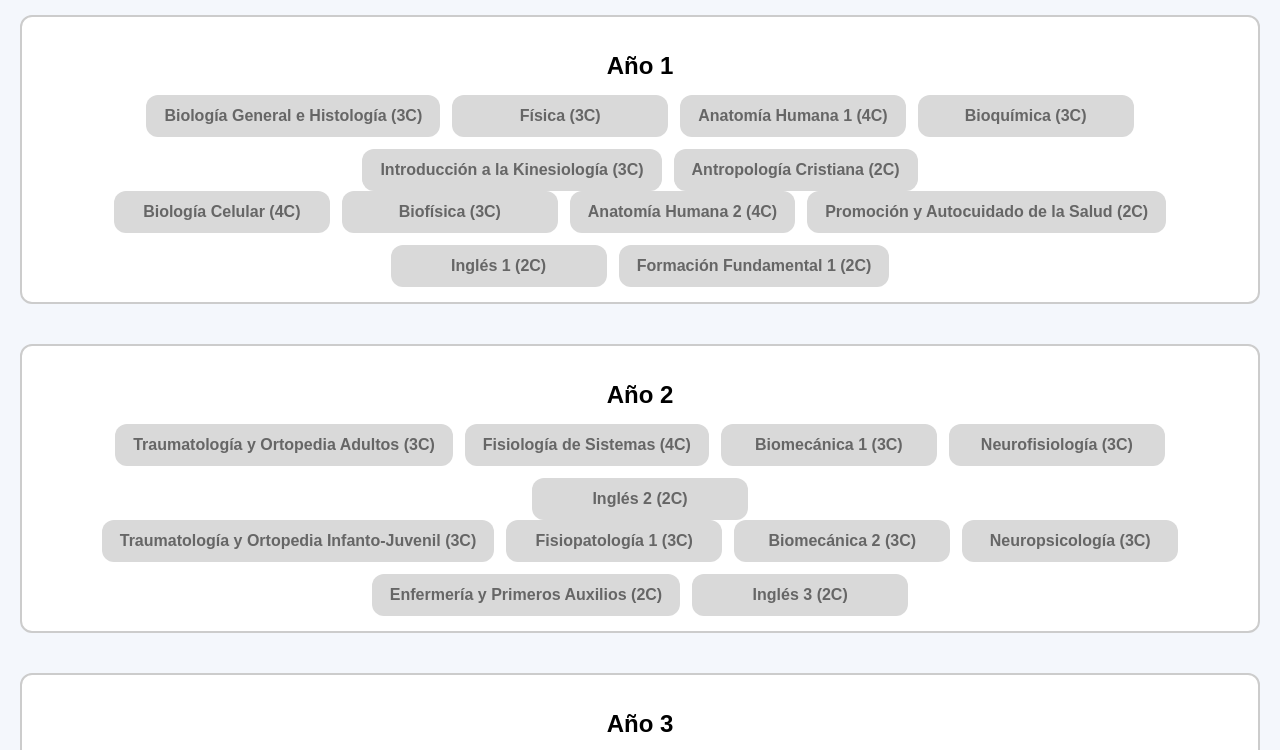
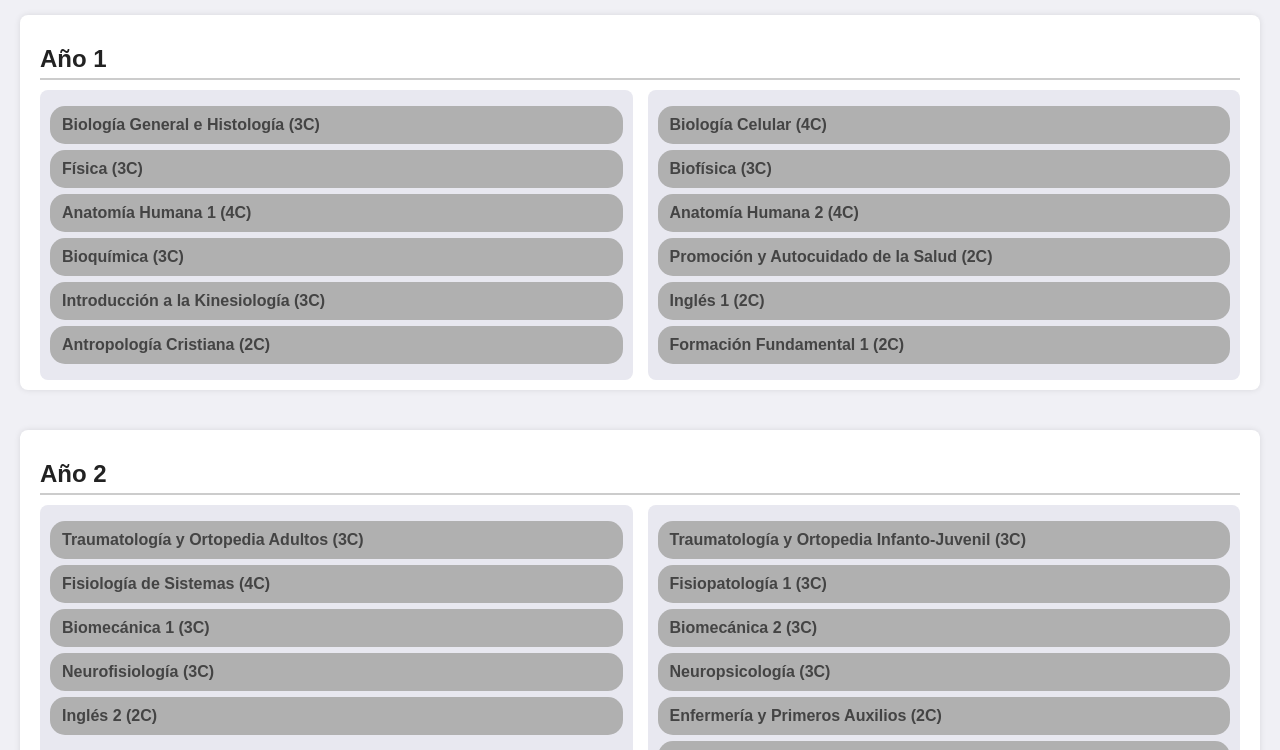
Before and after one commit to tutubale/malla-kine, a plain HTML site: page index.html in a window 1280 px wide. Shown: the part 73-823 px from the top of the page. Drawn offline with Linux system fonts and the light colour scheme.

Commit message:
styles.css

```diff
--- a/styles.css
+++ b/styles.css
@@ -1,59 +1,78 @@
 body {
   font-family: Arial, sans-serif;
-  background: #f4f7fc;
   margin: 20px;
+  background: #f0f0f5;
+  color: #222;
 }
+
 h1 {
   text-align: center;
   margin-bottom: 30px;
 }
+
 .year {
   margin-bottom: 40px;
-  border: 2px solid #ccc;
-  border-radius: 12px;
-  padding: 15px;
-  background: white;
-}
-.year h2 {
-  text-align: center;
-  margin-bottom: 15px;
-  font-size: 1.5rem;
-}
-.semester {
-  display: flex;
-  justify-content: center;
-  gap: 12px;
-  flex-wrap: wrap;
-}
-.subject {
-  background: #ccc;
-  border-radius: 12px;
-  padding: 12px 18px;
-  min-width: 180px;
-  cursor: pointer;
-  font-weight: 600;
-  text-align: center;
-  user-select: none;
-  transition: all 0.3s ease;
+  background: #fff;
+  border-radius: 8px;
+  padding: 10px 20px;
+  box-shadow: 0 0 6px rgba(0,0,0,0.1);
 }
 
-/* Estados */
-.aprobado {
-  background-color: #b29dd9;
-  color: white;
+.year h2 {
+  margin-bottom: 10px;
+  border-bottom: 2px solid #ccc;
+  padding-bottom: 5px;
+}
+
+.semesters-container {
+  display: flex;
+  gap: 15px;
+}
+
+.semester {
+  flex: 1;
+  background: #e8e8f0;
+  border-radius: 8px;
+  padding: 10px;
+  min-width: 180px;
+  box-sizing: border-box;
+}
+
+.subject {
+  background-color: #ccc;
+  margin: 6px 0;
+  padding: 10px 12px;
+  border-radius: 15px;
+  cursor: pointer;
+  user-select: none;
+  transition: background-color 0.3s, text-decoration 0.3s;
+  font-weight: 600;
+  color: #333;
+}
+
+/* Estados de las asignaturas */
+
+.subject.bloqueado {
+  background-color: #b0b0b0; /* gris */
+  cursor: pointer; /* para poder desbloquear manualmente */
+  color: #444;
+  text-decoration: none;
+}
+
+.subject.disponible {
+  background-color: #a3cef1; /* celeste */
+  color: #003366;
+  text-decoration: none;
+}
+
+.subject.aprobado {
+  background-color: #b19cd9; /* lila */
+  color: #3f2f63;
   text-decoration: line-through;
 }
-.reprobado {
-  background-color: #f3b6c4;
-  color: #8b1a2a;
-}
-.cursando {
-  background-color: #9ad1e5;
-  color: #064a66;
-}
-.bloqueado {
-  background-color: #d9d9d9;
-  color: #666666;
-  cursor: not-allowed;
+
+.subject.reprobado {
+  background-color: #f4a6b9; /* rosado */
+  color: #6a2931;
   text-decoration: none;
 }
```
